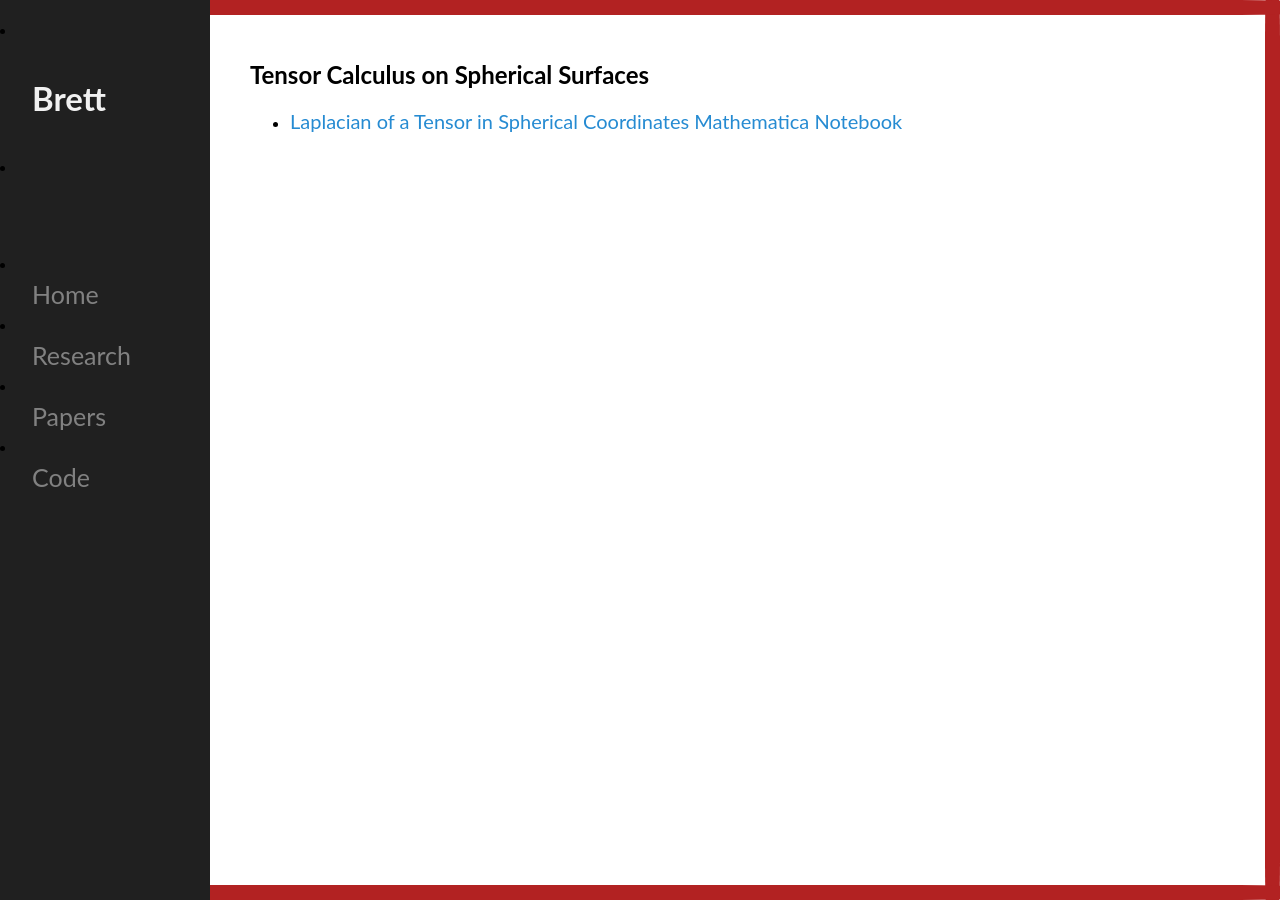
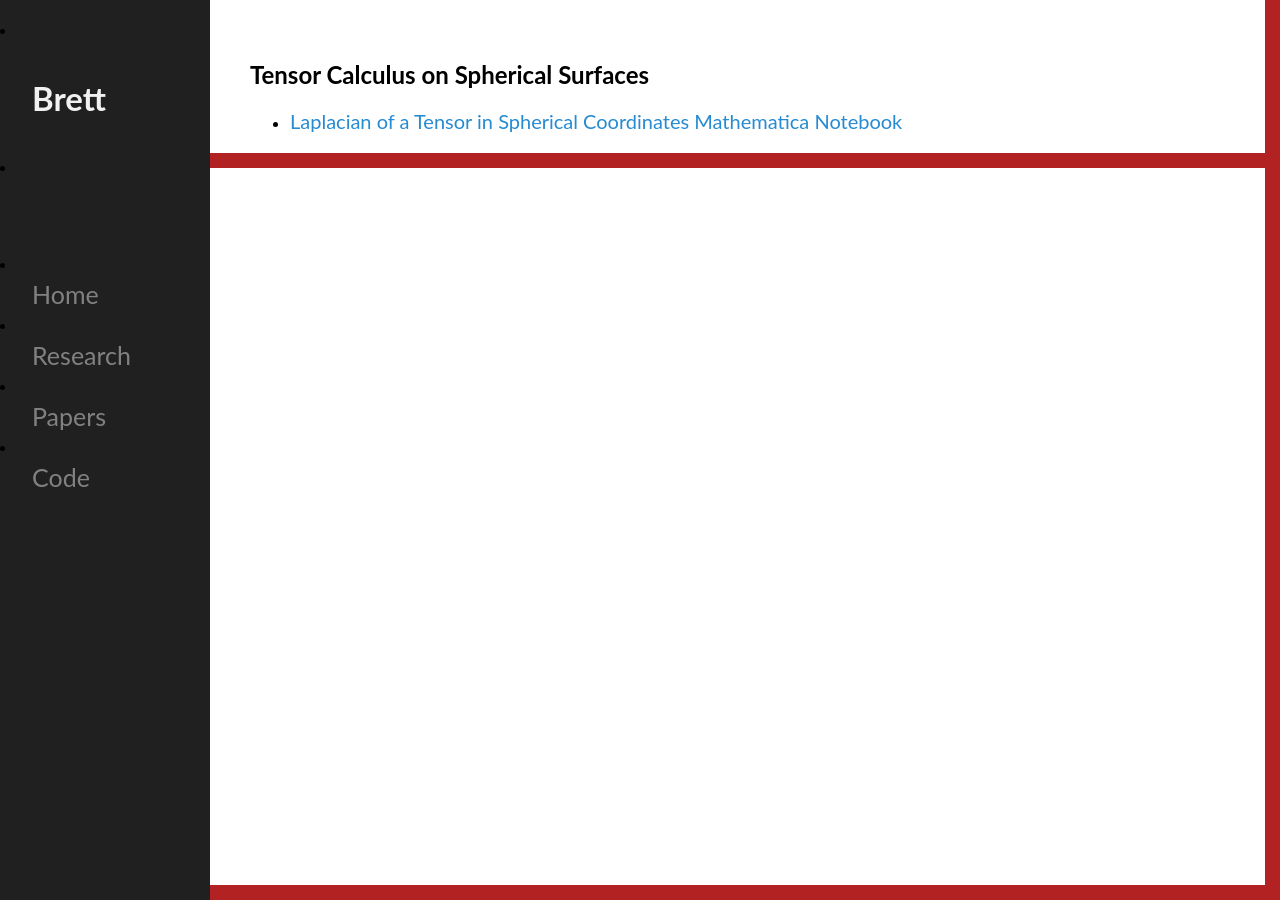
Before and after one commit to mckimb/mckimb.github.io, a Jekyll site: the page built from code/index.html, in a window 1280 px wide. Built offline with Jekyll 4.4.1, drawn with Linux system fonts in a browser that asks for light colours.

Commit message:
Update main.css

```diff
--- a/css/main.css
+++ b/css/main.css
@@ -28,7 +28,6 @@
 	#left, #right {
 		top: 0; bottom: 0;
 		width: 15px;
-		border-radius: 5%;
 		}
 		#left { left: 0; }
 		#right { right: 0; }
@@ -36,9 +35,8 @@
 	#top, #bottom {
 		left: 0; right: 0;
 		height: 15px;
-		border-radius: 5%;
 		}
-		#top { top: 0; }
+/* 		#top { top: 0; } */
 		#bottom { bottom: 0; }
 
 .sidenav a:hover {
```
